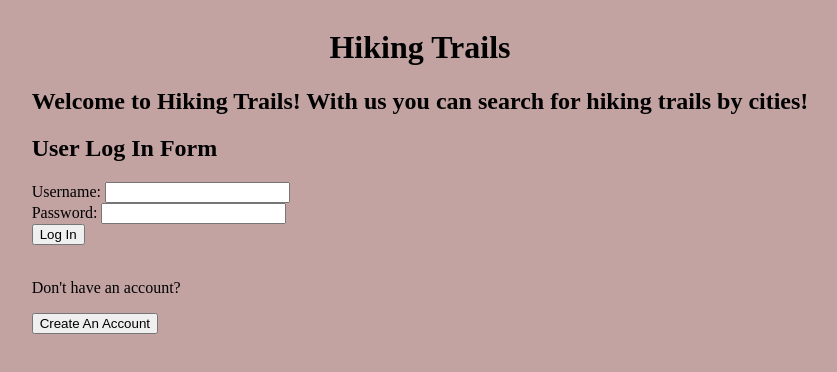
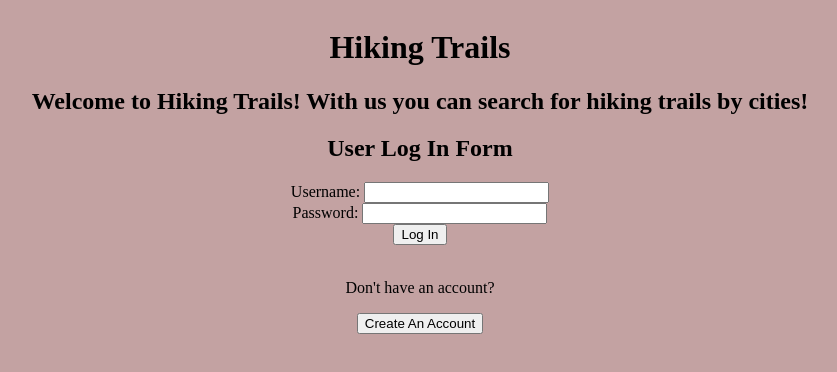
Before and after one commit to CristianAlaniz20/python-p4-trail-app-project, a React (Create React App) app in the folder client/: page / in a window 1280 px wide. Shown: the top 372 px of the page, without its empty margins (220-1057 px from the left). Built offline with nearby package versions, Linux system fonts and the light colour scheme; no server answers.

Commit message:
Login.js: add CSS styling

```diff
--- a/client/src/pages/LogIn.js
+++ b/client/src/pages/LogIn.js
@@ -9,8 +9,13 @@ function LogIn({ onLogin }) {
     const [hasAccount, setHasAccount] = useState(true)
     const {message, statusCode} = useContext(ResponseMessageContext)
 
+    // CSS styling
+    const loginStyle = {
+        textAlign: "center",
+    }
+
     return (
-        <div>
+        <div style={loginStyle}>
             <Header />
             {/* conditionally shows Login form or Signup form */}
             {hasAccount ? (
```
